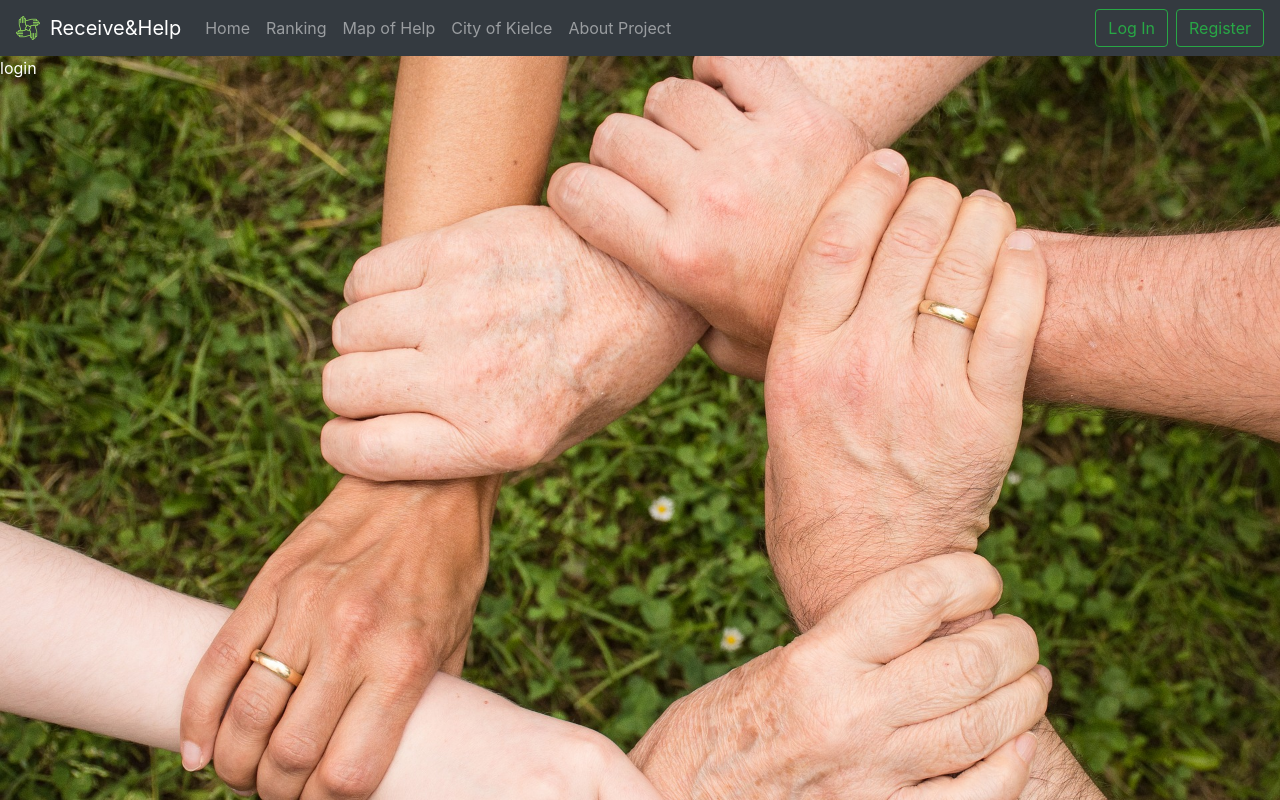
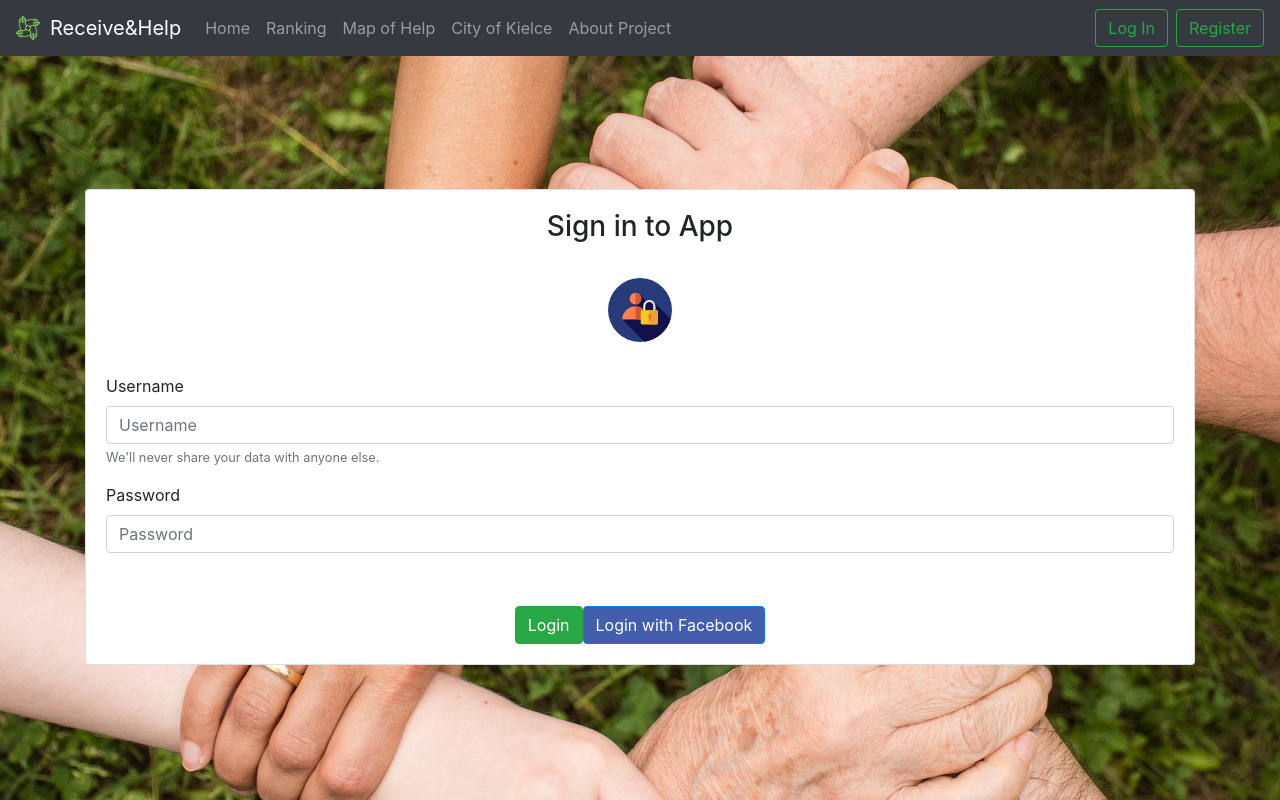
Before and after one commit to KryniuPL/SafeCK, an Angular app in the folder Frontend/: page /login in a window 1280 px wide. Built offline with nearby package versions, Linux system fonts and the light colour scheme.

Commit message:
Login View

```diff
--- a/Frontend/src/app/login/login.component.html
+++ b/Frontend/src/app/login/login.component.html
@@ -1,4 +1,27 @@
 <app-navbar></app-navbar>
-<p style="color: white">
-login
-</p>
+
+
+<div class="container">
+<div class="card">
+        <div class="card-body">
+          <h3 class="card-title text-center">Sign in to App</h3>
+          <br>
+          <img id="icon" src="../../assets/icons/login.png">
+            <form>
+                    <div class="form-group">
+                            <label for="exampleInputEmail1">Username</label>
+                            <input type="email" class="form-control" id="exampleInputEmail1" aria-describedby="emailHelp" placeholder="Username">
+                            <small id="emailHelp" class="form-text text-muted">We'll never share your data with anyone else.</small>
+                          </div>
+                          <div class="form-group">
+                            <label for="exampleInputPassword1">Password</label>
+                            <input type="password" class="form-control" id="exampleInputPassword1" placeholder="Password">
+                          </div>
+            </form>
+          <div style="margin-top: 5%" class="text-center">
+          <a  href="#" class="btn btn-success">Login</a>
+          <a style="background-color: #435EAC" href="#" class="btn btn-primary">Login with Facebook</a>
+          </div>
+        </div>
+</div>
+</div>
--- a/Frontend/src/app/login/login.component.scss
+++ b/Frontend/src/app/login/login.component.scss
@@ -0,0 +1,9 @@
+
+.card{
+  margin-top: 12%;
+}
+#icon{
+margin-top: 30px;
+transform: translate(0, -50%);
+margin-left: 47%;
+}
```
Also changed, not shown: Frontend/src/assets/icons/login.png (added).
